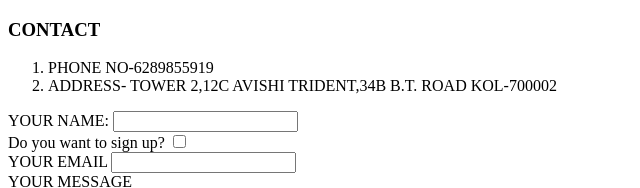
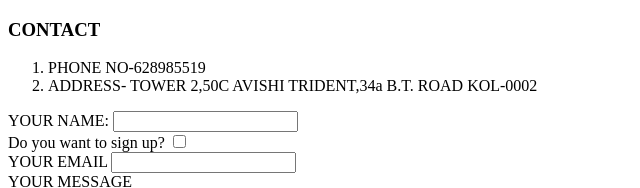
Before and after one commit to Soumita2212/informal-cv, a plain HTML site: page contact.html in a window 1280 px wide. Shown: the top 188 px of the page, 0-640 px from the left. Drawn offline with Linux system fonts and the light colour scheme.

Commit message:
Update contact.html

```diff
--- a/contact.html
+++ b/contact.html
@@ -7,8 +7,8 @@
   <body>
     <h3>CONTACT</h3>
     <ol>
-         <li>PHONE NO-6289855919</li>
-         <li>ADDRESS- TOWER 2,12C AVISHI TRIDENT,34B B.T. ROAD KOL-700002</li>
+         <li>PHONE NO-628985519</li>
+         <li>ADDRESS- TOWER 2,50C AVISHI TRIDENT,34a B.T. ROAD KOL-0002</li>
     </ol>
     <form class="" action="index.html" method="post">
       <label>YOUR NAME: </label>
```
